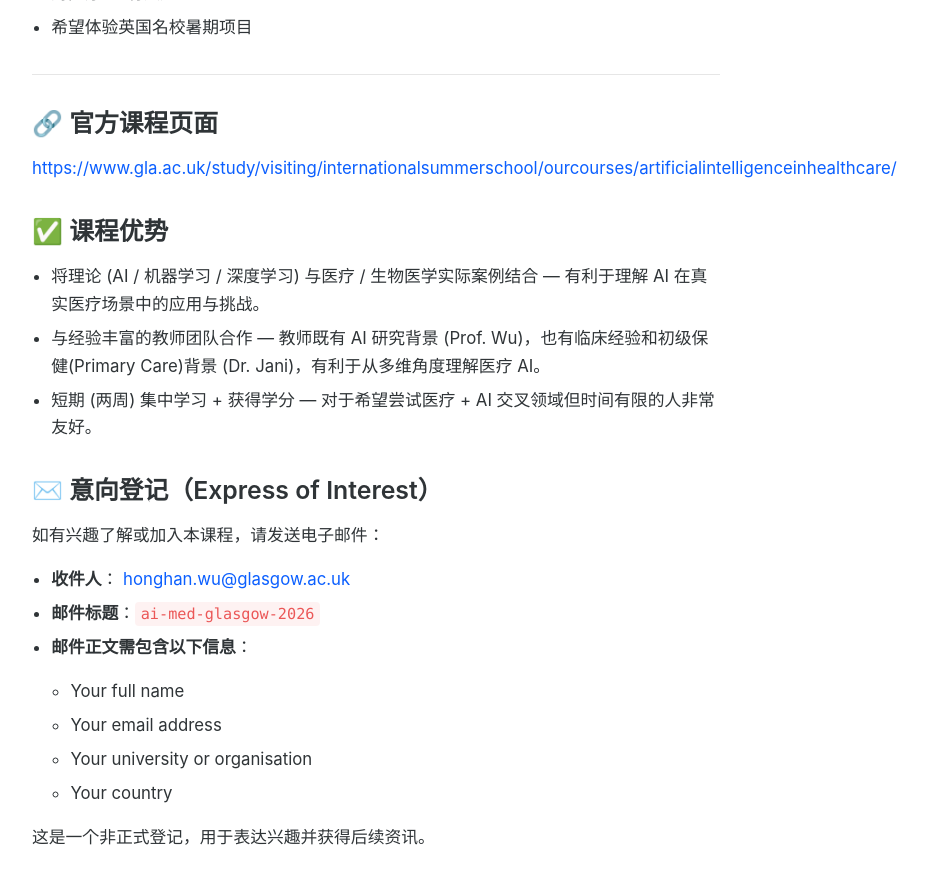
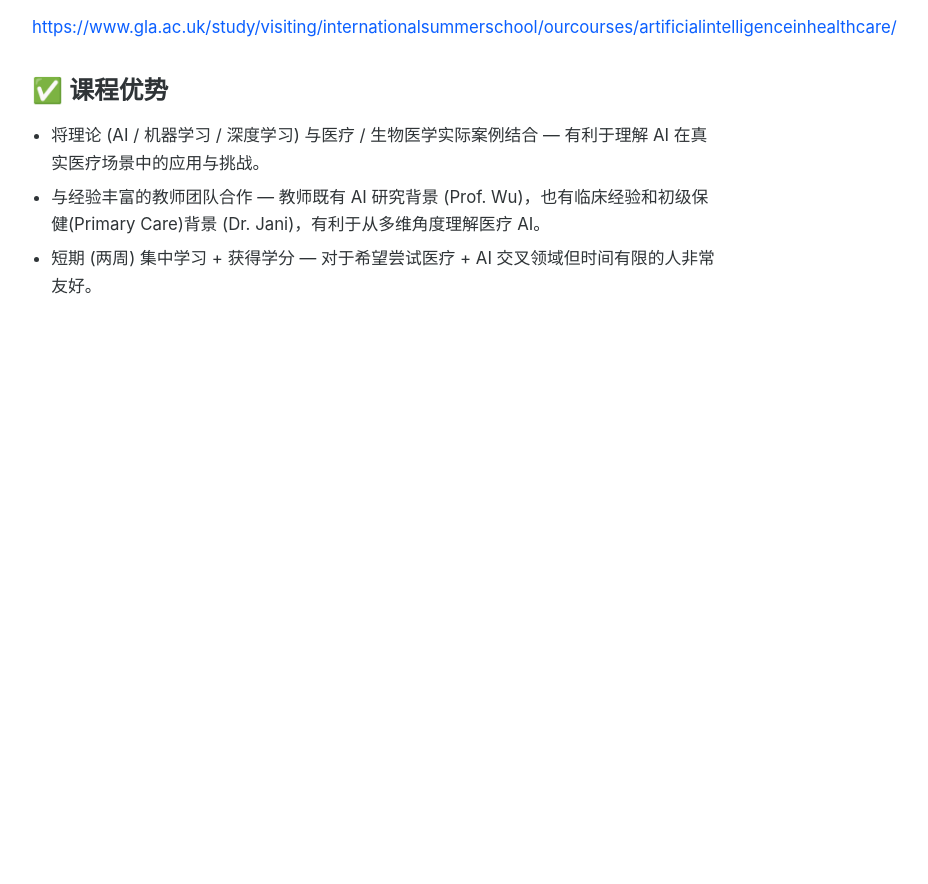
Before and after one commit to knowlab/knowlab.github.io, a Jekyll site: the page built from ai-med-2026.md, in a window 1280 px wide and 900 px high, scrolled down 3891 px. Shown: the top 884 px of the window, without its empty margins (264-1192 px from the left). Built offline with Jekyll 4.4.1, drawn with Linux system fonts in a browser that asks for light colours; after the commit the page ends 4240 px from its top, so only the background shows below that; some of the changed text lies outside the part shown.

Commit message:
updated members

```diff
--- a/ai-med-2026.md
+++ b/ai-med-2026.md
@@ -7,13 +7,6 @@ permalink: /ai-med-2026/
 # 2026 格拉斯哥大学暑期课程｜人工智能在医疗中的原理与应用
 
 # 🌿 Artificial Intelligence in Healthcare**: Principles and Applications**
-
-> - 一门为期 2 周的国际课程，聚焦 AI 与医疗结合的基础、技术与前沿。
->
-> - 以下费用为预估，最终以学校公布为准。
->
-> - `意向登记请见最后一节`。
->
 
 ---
 
@@ -132,17 +126,3 @@ permalink: /ai-med-2026/
 - 将理论 (AI / 机器学习 / 深度学习) 与医疗 / 生物医学实际案例结合 — 有利于理解 AI 在真实医疗场景中的应用与挑战。
 - 与经验丰富的教师团队合作 — 教师既有 AI 研究背景 (Prof. Wu)，也有临床经验和初级保健(Primary Care)背景 (Dr. Jani)，有利于从多维角度理解医疗 AI。
 - 短期 (两周) 集中学习 + 获得学分 — 对于希望尝试医疗 + AI 交叉领域但时间有限的人非常友好。
-
-## ✉️ 意向登记（Express of Interest）
-
-如有兴趣了解或加入本课程，请发送电子邮件：
-
-- **收件人**： [honghan.wu@glasgow.ac.uk](mailto:honghan.wu@glasgow.ac.uk)
-- **邮件标题**：`ai-med-glasgow-2026`
-- **邮件正文需包含以下信息**：
-    - Your full name
-    - Your email address
-    - Your university or organisation
-    - Your country
-
-这是一个非正式登记，用于表达兴趣并获得后续资讯。
```
Also changed, not shown: other parts of ai-med-2026.md (+1 -0 lines).
